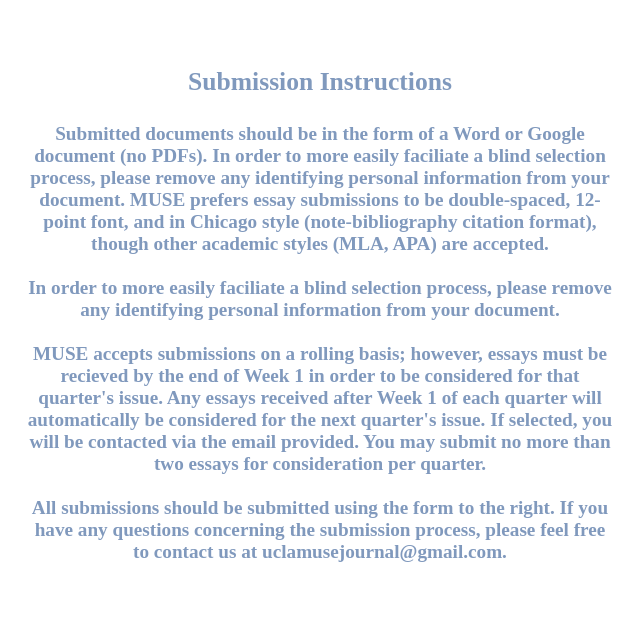
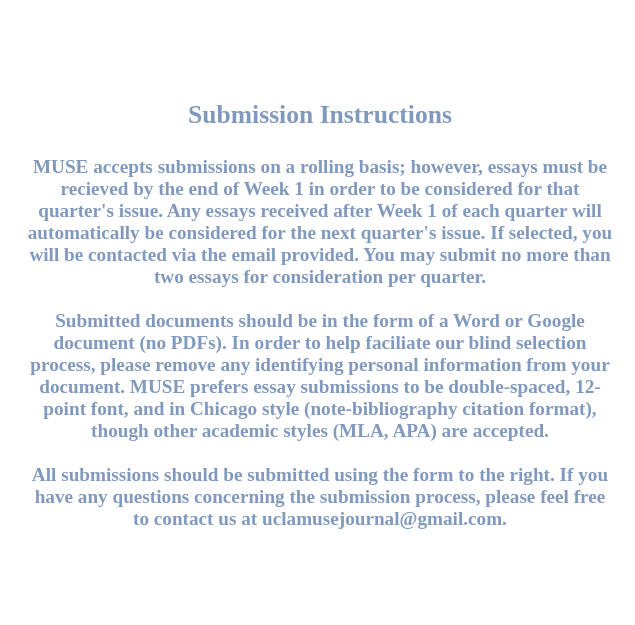
Before and after one commit to uclamusclgy/uclamusclgy.github.io, a plain HTML site: page contact.html in a window 1280 px wide. Shown: the part 319-944 px from the top of the page, 0-635 px from the left. Drawn offline with Linux system fonts and the light colour scheme.

Commit message:
Update contact.html

```diff
--- a/contact.html
+++ b/contact.html
@@ -37,7 +37,7 @@
 			<div class="row">
 				<div class="column">
 					<h4 style="padding: 2vw 0vw 1vw 0vw">Submission Instructions</h4>
-					<h3 style="padding: 1vw 2vw 1vw 2vw">Submitted documents should be in the form of a Word or Google document (no PDFs). In order to more easily faciliate a blind selection process, please remove any identifying personal information from your document. MUSE prefers essay submissions to be double-spaced, 12-point font, and in Chicago style (note-bibliography citation format), though other academic styles (MLA, APA) are accepted.<br><br>In order to more easily faciliate a blind selection process, please remove any identifying personal information from your document.<br><br>MUSE accepts submissions on a rolling basis; however, essays must be recieved by the end of Week 1 in order to be considered for that quarter's issue. Any essays received after Week 1 of each quarter will automatically be considered for the next quarter's issue. If selected, you will be contacted via the email provided. You may submit no more than two essays for consideration per quarter.<br><br>All submissions should be submitted using the form to the right. If you have any questions concerning the submission process, please feel free to contact us at uclamusejournal@gmail.com.</h3>
+					<h3 style="padding: 1vw 2vw 1vw 2vw">MUSE accepts submissions on a rolling basis; however, essays must be recieved by the end of Week 1 in order to be considered for that quarter's issue. Any essays received after Week 1 of each quarter will automatically be considered for the next quarter's issue. If selected, you will be contacted via the email provided. You may submit no more than two essays for consideration per quarter.<br><br>Submitted documents should be in the form of a Word or Google document (no PDFs). In order to help faciliate our blind selection process, please remove any identifying personal information from your document. MUSE prefers essay submissions to be double-spaced, 12-point font, and in Chicago style (note-bibliography citation format), though other academic styles (MLA, APA) are accepted.<br><br>All submissions should be submitted using the form to the right. If you have any questions concerning the submission process, please feel free to contact us at uclamusejournal@gmail.com.</h3>
   				</div>
   				<div class="column">
 					<h4 style="padding: 2vw 0vw 1vw 0vw">For Essay Submissions</h4>
```
